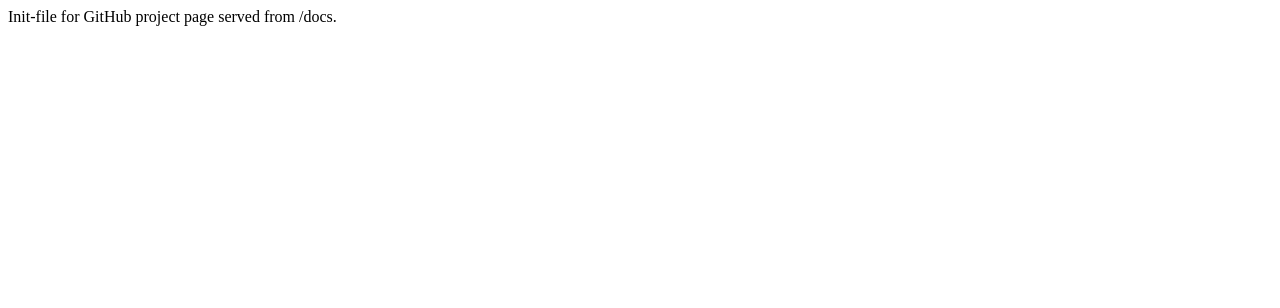
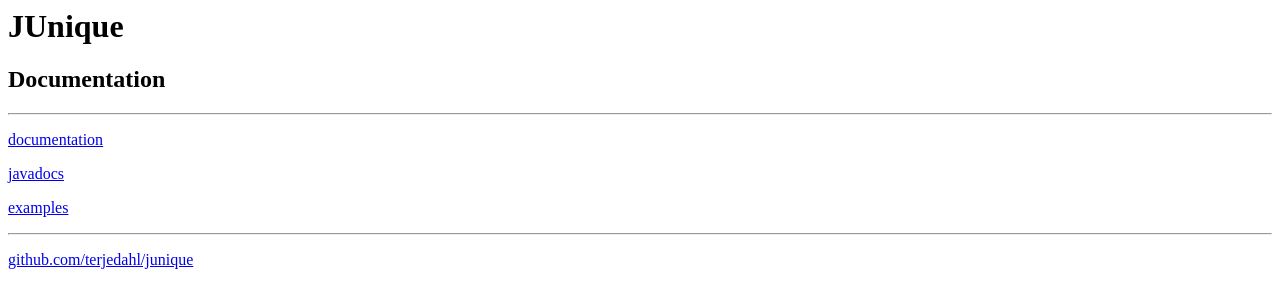
Before and after one commit to terjedahl/junique, a plain HTML site: page docs/index.html in a window 1280 px wide. Drawn offline with Linux system fonts and the light colour scheme.

Commit message:
Update index.html
Basic listing, in case anyone stumbles on this page directly.

```diff
--- a/docs/index.html
+++ b/docs/index.html
@@ -1 +1,16 @@
-Init-file for GitHub project page served from /docs.
+
+<h1>JUnique</h1>
+
+<h2>Documentation</h2>
+
+<hr />
+
+<p><a href="https://terjedahl.github.io/junique/manual.en.html">documentation</p>
+
+<p><a href="https://terjedahl.github.io/junique/api/index.html">javadocs</a></p>
+
+<p><a href="https://github.com/terjedahl/junique/tree/master/examples">examples</a></p>
+
+<hr />
+
+<p><a href="https://github.com/terjedahl/junique">github.com/terjedahl/junique</a></p>
```
